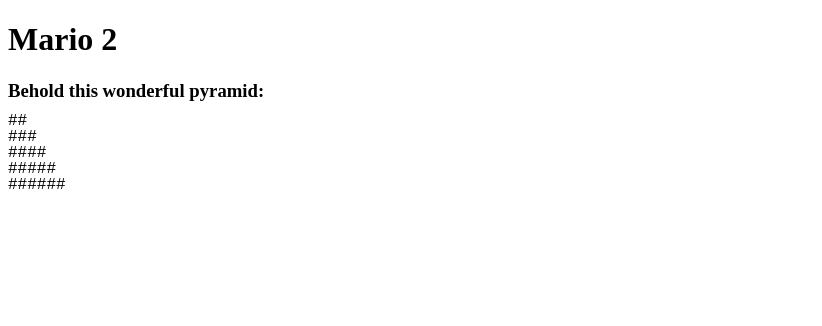
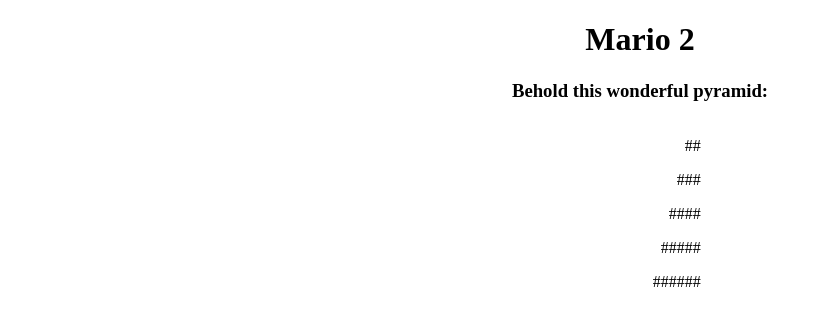
Before and after one commit to SofyaShestakova/mario_js, a website: page index.html in a window 1280 px wide. Shown: the whole page, without its empty margins (0-822 px from the left). Drawn offline with Linux system fonts and the light colour scheme.

Commit message:
add style.css

```diff
--- a/index.html
+++ b/index.html
@@ -1,23 +1,19 @@
 <!DOCTYPE html>
 <html>
 <head>
-    <style>
-        #pyramid {
-            font-family: "Courier New", monospace;
-            line-height: 0;
-        }
-    </style>
+    <link rel="stylesheet" type="text/css" href="style.css">
+    <meta charset="utf-8">
 </head>
 <body>
-<h1>Mario 2</h1>
-<h3>Behold this wonderful pyramid:</h3>
-<div id="pyramid">
+<h1 class="header">Mario 2</h1>
+<h3 class="header">Behold this wonderful pyramid:</h3>
+<div  class = "pyramid" id="pyramid">
     <!-- Our pyramid will go inside here -->
-    <div id="construction">
+    <div class = "brick" id="construction">
         <p>Uh oh! the pyramid is still under construction.</p>
         <p>Check back again soon... our developers are hard at wrk as we speak!</p>
     </div>
 </div>
-<script src="mario.js"></script>
+<script src =  "mario.js"></script>
 </body>
 ﻿</html>
--- a/mario.js
+++ b/mario.js
@@ -2,7 +2,7 @@
     for(var i = 1; i<height+1; i++){
         let content  = ' '.repeat(height-i) +'#'.repeat(i+1);
         let newElement = document.createElement("p");
-        newElement.innerHTML =''.repeat(height-1) + content;
+        newElement.innerHTML = content;
         let pyramid = document.getElementById("pyramid");
         pyramid.appendChild(newElement);
     }
--- /dev/null
+++ b/style.css
@@ -0,0 +1,14 @@
+
+ #construction {
+     font-family: "Courier New", monospace;
+     line-height: 0;
+
+ }
+ #pyramid{
+     text-align: right;
+     margin-left: 51%;
+     display:inline-block;
+ }
+.header{
+    text-align: center;
+}
```
